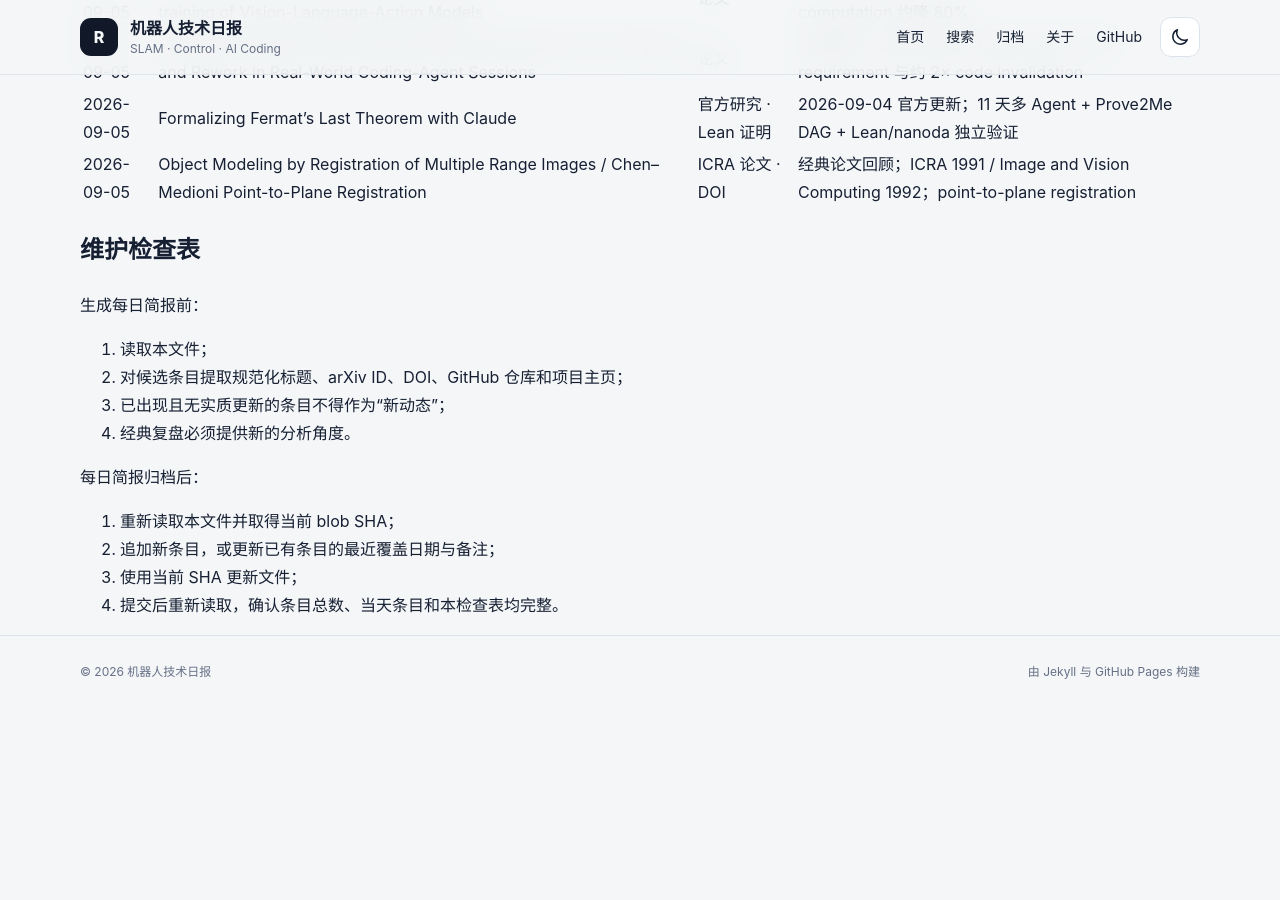
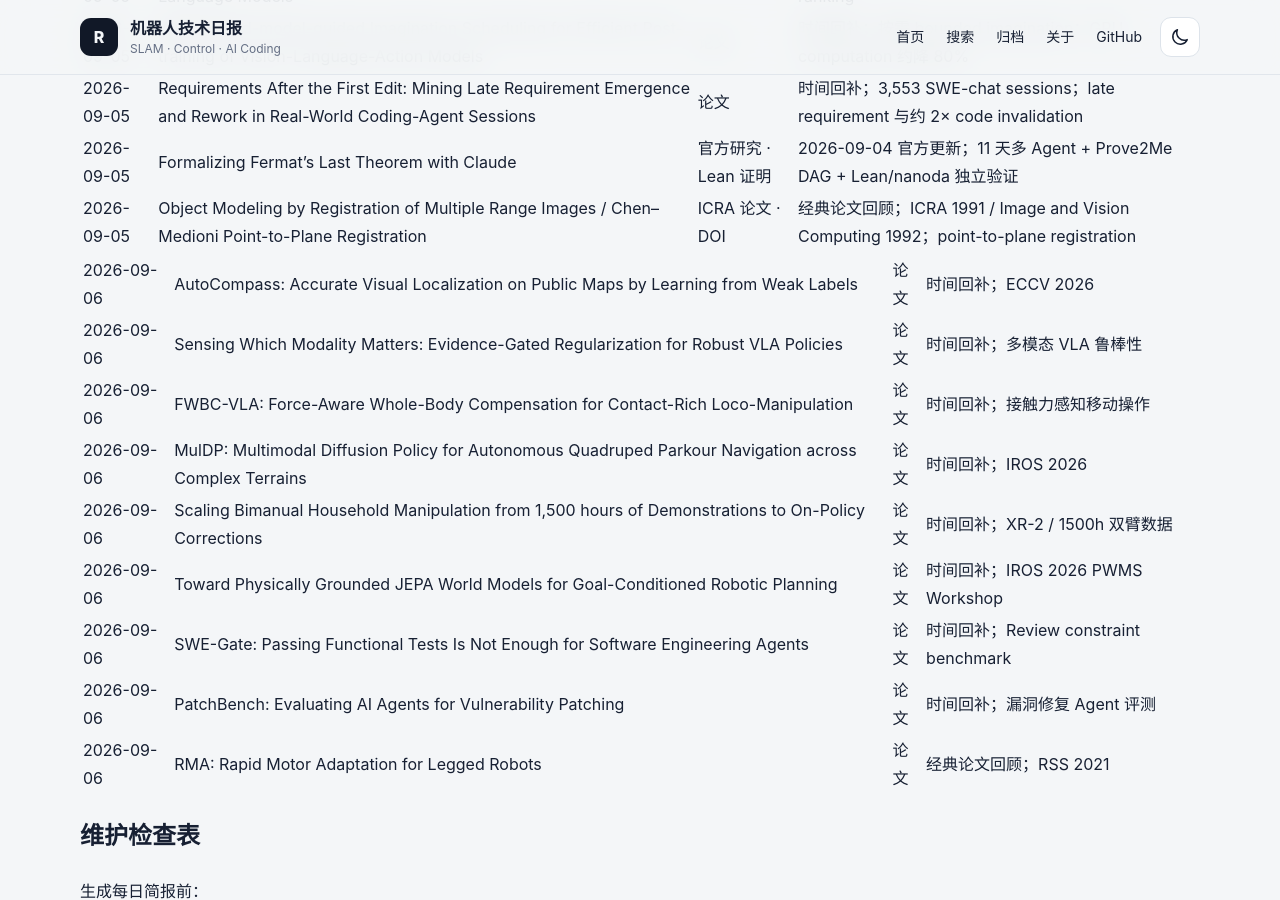
Before and after one commit to helywin/daily, a Jekyll site: the page built from robotics-brief-covered-items.md, in a window 1280 px wide and 900 px high, scrolled down 32801 px. Built offline with Jekyll 4.4.1, drawn with Linux system fonts in a browser that asks for light colours; our own code applies the rules of GitHub Pages for plain Markdown files; before the commit the page ends 33509 px from its top, so only the background shows below that; some of the changed text lies outside the part shown.

Commit message:
docs: update robotics brief coverage index for 2026-09-06

```diff
--- a/robotics-brief-covered-items.md
+++ b/robotics-brief-covered-items.md
@@ -1,6 +1,6 @@
 # 机器人技术简报已覆盖条目索引
 
-> 最后更新：2026-09-05（Asia/Shanghai）
+> 最后更新：2026-09-06（Asia/Shanghai）
 >
 > 用途：每日简报选题前强制查重。本文件保留全部历史条目的最近覆盖日期、规范标题、至少一个可直接访问的原始来源和必要备注。
 >
@@ -69,6 +69,8 @@
 > 2026-09-04 新增 8 条主动态与 1 条经典论文回顾，共 505 条。
 >
 > 2026-09-05 新增 8 条主动态与 1 条经典论文回顾，共 514 条。
+>
+> 2026-09-06 新增 8 条主动态与 1 条经典论文回顾，共 523 条。
 
 ## 已核验条目
 
@@ -600,6 +602,16 @@
 | 2026-09-05 | Formalizing Fermat's Last Theorem with Claude | [官方研究](https://www.anthropic.com/research/formalizing-fermats-last-theorem) · [Lean 证明](https://github.com/anthropics/fermats-last-theorem) | 2026-09-04 官方更新；11 天多 Agent + Prove2Me DAG + Lean/nanoda 独立验证 |
 | 2026-09-05 | Object Modeling by Registration of Multiple Range Images / Chen–Medioni Point-to-Plane Registration | [ICRA 论文](https://graphics.stanford.edu/~smr/ICP/comparison/chen-medioni-align-rob91.pdf) · [DOI](https://doi.org/10.1016/0262-8856(92)90066-C) | 经典论文回顾；ICRA 1991 / Image and Vision Computing 1992；point-to-plane registration |
 
+| 2026-09-06 | AutoCompass: Accurate Visual Localization on Public Maps by Learning from Weak Labels | [论文](https://arxiv.org/abs/2609.02798) | 时间回补；ECCV 2026 |
+| 2026-09-06 | Sensing Which Modality Matters: Evidence-Gated Regularization for Robust VLA Policies | [论文](https://arxiv.org/abs/2609.03142) | 时间回补；多模态 VLA 鲁棒性 |
+| 2026-09-06 | FWBC-VLA: Force-Aware Whole-Body Compensation for Contact-Rich Loco-Manipulation | [论文](https://arxiv.org/abs/2609.03889) | 时间回补；接触力感知移动操作 |
+| 2026-09-06 | MulDP: Multimodal Diffusion Policy for Autonomous Quadruped Parkour Navigation across Complex Terrains | [论文](https://arxiv.org/abs/2609.03984) | 时间回补；IROS 2026 |
+| 2026-09-06 | Scaling Bimanual Household Manipulation from 1,500 hours of Demonstrations to On-Policy Corrections | [论文](https://arxiv.org/abs/2609.03591) | 时间回补；XR-2 / 1500h 双臂数据 |
+| 2026-09-06 | Toward Physically Grounded JEPA World Models for Goal-Conditioned Robotic Planning | [论文](https://arxiv.org/abs/2609.03565) | 时间回补；IROS 2026 PWMS Workshop |
+| 2026-09-06 | SWE-Gate: Passing Functional Tests Is Not Enough for Software Engineering Agents | [论文](https://arxiv.org/abs/2609.04167) | 时间回补；Review constraint benchmark |
+| 2026-09-06 | PatchBench: Evaluating AI Agents for Vulnerability Patching | [论文](https://arxiv.org/abs/2609.04075) | 时间回补；漏洞修复 Agent 评测 |
+| 2026-09-06 | RMA: Rapid Motor Adaptation for Legged Robots | [论文](https://arxiv.org/abs/2107.04034) | 经典论文回顾；RSS 2021 |
+
 ## 维护检查表
 
 生成每日简报前：
```
Also changed, not shown: .github/workflows/update-robotics-index-2026-09-06.yml (deleted).
